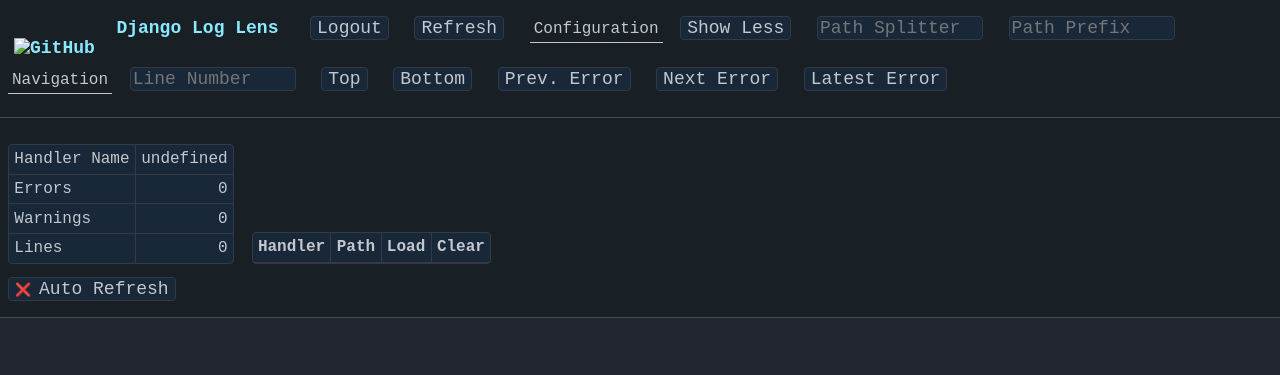
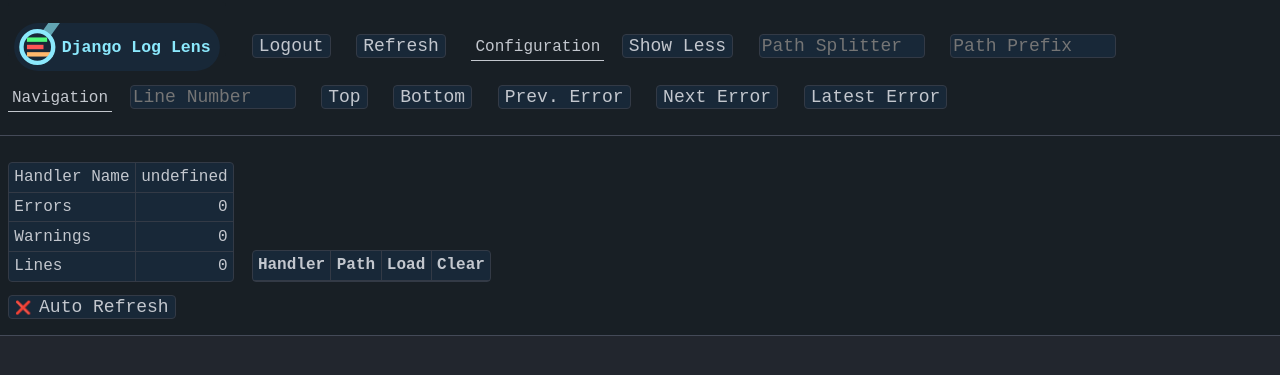
Before and after one commit to martinbroede/django-log-lens, a Django app: template django_log_lens/templates/log-lens.html in a window 1280 px wide. Shown: the top 375 px of the page. Run offline with Django 3.2, Linux system fonts and the light colour scheme; the template is opened without the code that fills it, so the values that code supplies are empty.

Commit message:
update styles

```diff
--- a/django_log_lens/static/django_log_lens/styles.css
+++ b/django_log_lens/static/django_log_lens/styles.css
@@ -164,7 +164,7 @@ button[state="off"]::before {
 
 button:hover,
 input:hover {
-  background-color: #0005;
+  background-color: #00ffff12;
 }
 
 button:active,
@@ -272,7 +272,6 @@ tr:last-child td {
   border-radius: calc(var(--padding) * 2);
 }
 
-
 #div-message-toast,
 #div-prompt,
 #div-login {
--- a/django_log_lens/templates/log-lens-login.html
+++ b/django_log_lens/templates/log-lens-login.html
@@ -31,12 +31,9 @@
           <button
             type="submit"
             class="info"
-            style="width: 40%; border-radius: 999px; border: 0; font-size: x-large; font-weight: bold"
+            style="width: 40%; border-radius: 999px; border: 0; font-size: 1,5rem; font-weight: bold; padding: 3%;"
           >
-            <br />
             Login
-            <br />
-            &nbsp;
           </button>
         </form>
         <br />
--- a/django_log_lens/templates/log-lens.html
+++ b/django_log_lens/templates/log-lens.html
@@ -12,8 +12,7 @@
     <div id="div-toolbar" class="fixed">
       <div class="toolbar-block">
         <button id="btn-show-on-github" class="info" onclick="window.open('https://github.com/martinbroede/django-log-lens', '_blank')">
-          <img src="{% static 'django_log_lens/favicon-cyan.svg' %}" alt="GitHub" />
-          &nbsp;Django Log Lens
+          <img src="{% static 'django_log_lens/logo.svg' %}" alt="GitHub" />
         </button>
 
         <form style="display: inline-block" method="post" action="{% url 'log-lens:logout' %}">
```
